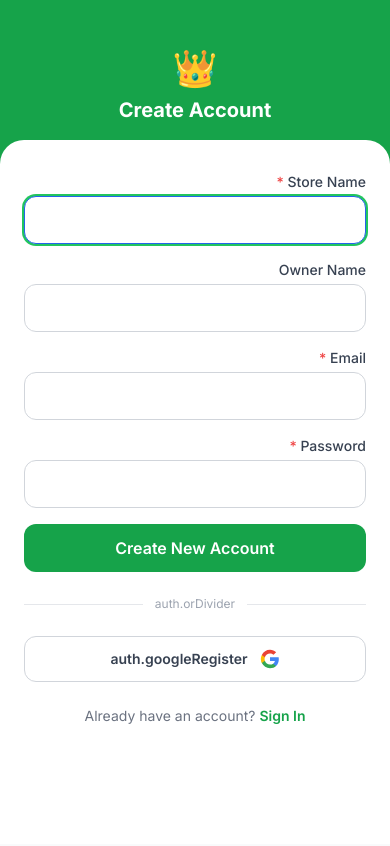
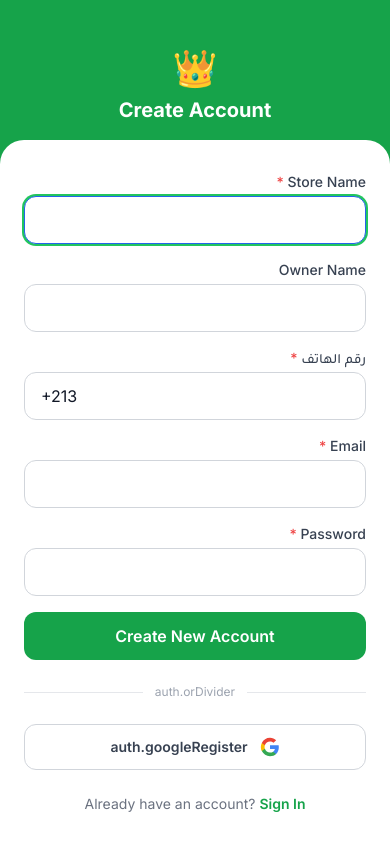
Before and after one commit to mayesse/kms, a React (Vite) app: page /app/auth/register in a window 390 px wide. Built offline with nearby package versions, Linux system fonts and the light colour scheme; no server answers; what tailwindcss-rtl would draw is missing.

Commit message:
fix: add phone field with +213 format to register screens

```diff
--- a/src/screens/auth/LoginRegisterScreen.jsx
+++ b/src/screens/auth/LoginRegisterScreen.jsx
@@ -19,7 +19,19 @@ export default function LoginRegisterScreen() {
   const [confirmPassword, setConfirmPassword] = useState('')
   const [storeName, setStoreName] = useState('')
   const [ownerName, setOwnerName] = useState('')
-  const [phone, setPhone] = useState('')
+  const [phone, setPhone] = useState('+213')
+
+  const formatPhone = (value) => {
+    const cleaned = value.replace(/[^\d+]/g, '')
+    if (!cleaned.startsWith('+213')) return '+213'
+    const digits = cleaned.slice(4).replace(/\D/g, '').slice(0, 9)
+    let formatted = '+213'
+    for (let i = 0; i < digits.length; i++) {
+      if (i === 2 || i === 5) formatted += ' '
+      formatted += digits[i]
+    }
+    return formatted
+  }
   const [error, setError] = useState('')
   const [fieldErrors, setFieldErrors] = useState({})
 
@@ -183,7 +195,7 @@ export default function LoginRegisterScreen() {
             <FormInput
               label={t('auth.phoneNumber')}
               value={phone}
-              onChange={setPhone}
+              onChange={(v) => setPhone(formatPhone(v))}
               type="tel"
               required
               dir="ltr"
--- a/src/screens/auth/RegisterScreen.jsx
+++ b/src/screens/auth/RegisterScreen.jsx
@@ -12,12 +12,26 @@ export default function RegisterScreen() {
   const [password, setPassword] = useState('')
   const [storeName, setStoreName] = useState('')
   const [ownerName, setOwnerName] = useState('')
+  const [phone, setPhone] = useState('+213')
   const [fieldErrors, setFieldErrors] = useState({})
   const register = useAuthStore((s) => s.register)
   const isLoading = useAuthStore((s) => s.isLoading)
   const navigate = useNavigate()
 
   const signInWithGoogle = useAuthStore((s) => s.signInWithGoogle)
+  const isElectron = window.navigator.userAgent.toLowerCase().includes('electron')
+
+  const formatPhone = (value) => {
+    const cleaned = value.replace(/[^\d+]/g, '')
+    if (!cleaned.startsWith('+213')) return '+213'
+    const digits = cleaned.slice(4).replace(/\D/g, '').slice(0, 9)
+    let formatted = '+213'
+    for (let i = 0; i < digits.length; i++) {
+      if (i === 2 || i === 5) formatted += ' '
+      formatted += digits[i]
+    }
+    return formatted
+  }
 
   const validate = () => {
     const errors = {}
@@ -26,6 +40,8 @@ export default function RegisterScreen() {
     else if (!/\S+@\S+\.\S+/.test(email)) errors.email = t('auth.invalidEmail')
     if (!password) errors.password = t('auth.passwordRequired')
     else if (password.length < 6) errors.password = t('auth.passwordMinLength')
+    if (!phone || phone === '+213') errors.phone = t('auth.phoneRequired')
+    else if (phone.replace(/\s/g, '').length < 13) errors.phone = t('auth.phoneRequired')
     setFieldErrors(errors)
     return Object.keys(errors).length === 0
   }
@@ -33,7 +49,9 @@ export default function RegisterScreen() {
   const handleSubmit = async (e) => {
     e.preventDefault()
     if (!validate()) return
-    const result = await register(email, password, storeName, ownerName)
+    const appSource = isElectron ? 'electron' : 'web'
+    const cleanPhone = phone.replace(/\s/g, '')
+    const result = await register(email, password, storeName, ownerName, cleanPhone, appSource)
     if (result.success) {
       if (result.needsEmailConfirm) {
         toast.success(t('auth.accountCreatedCheckEmail'))
@@ -90,6 +108,15 @@ export default function RegisterScreen() {
             onChange={setOwnerName}
           />
           <FormInput
+            label={t('auth.phoneNumber')}
+            value={phone}
+            onChange={(v) => setPhone(formatPhone(v))}
+            type="tel"
+            required
+            dir="ltr"
+            error={fieldErrors.phone}
+          />
+          <FormInput
             label={t('auth.email')}
             value={email}
             onChange={setEmail}
```
Also changed, not shown: 1 other file (tests, documents, lock files or other folders).
